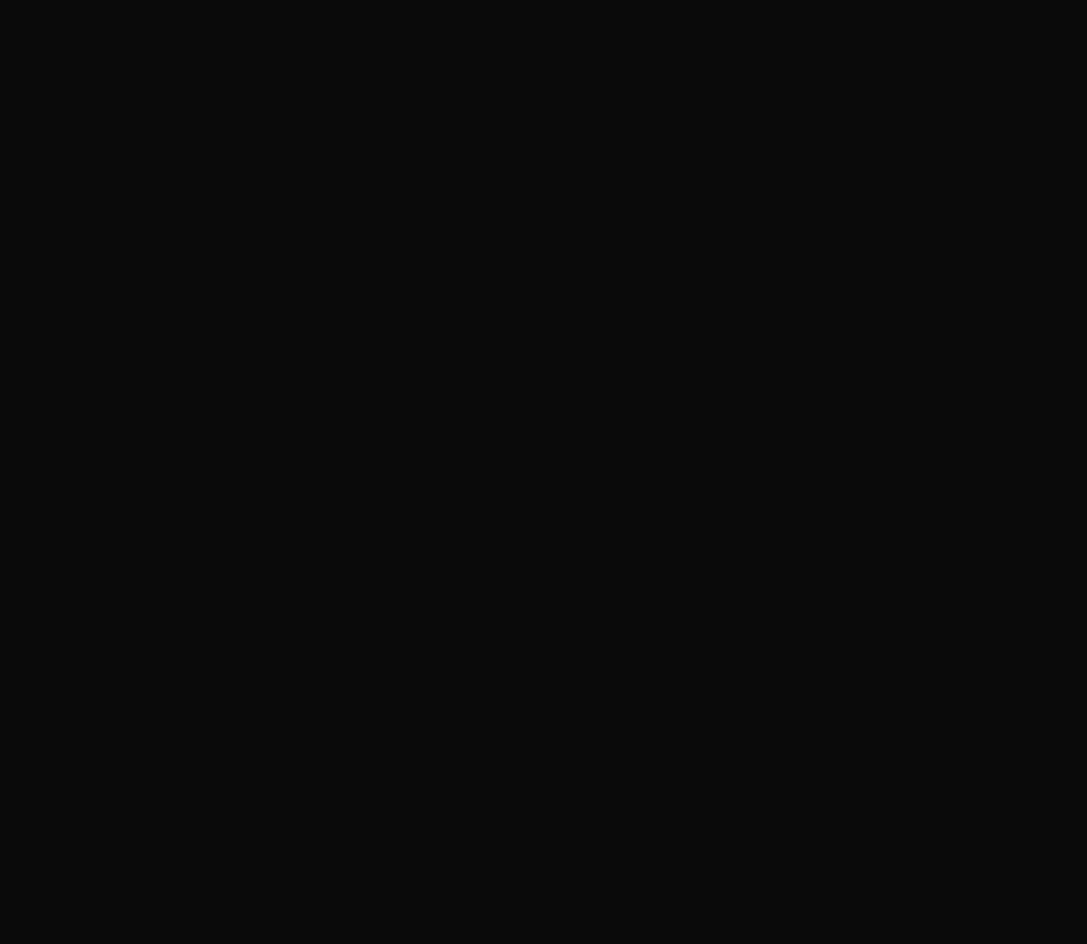
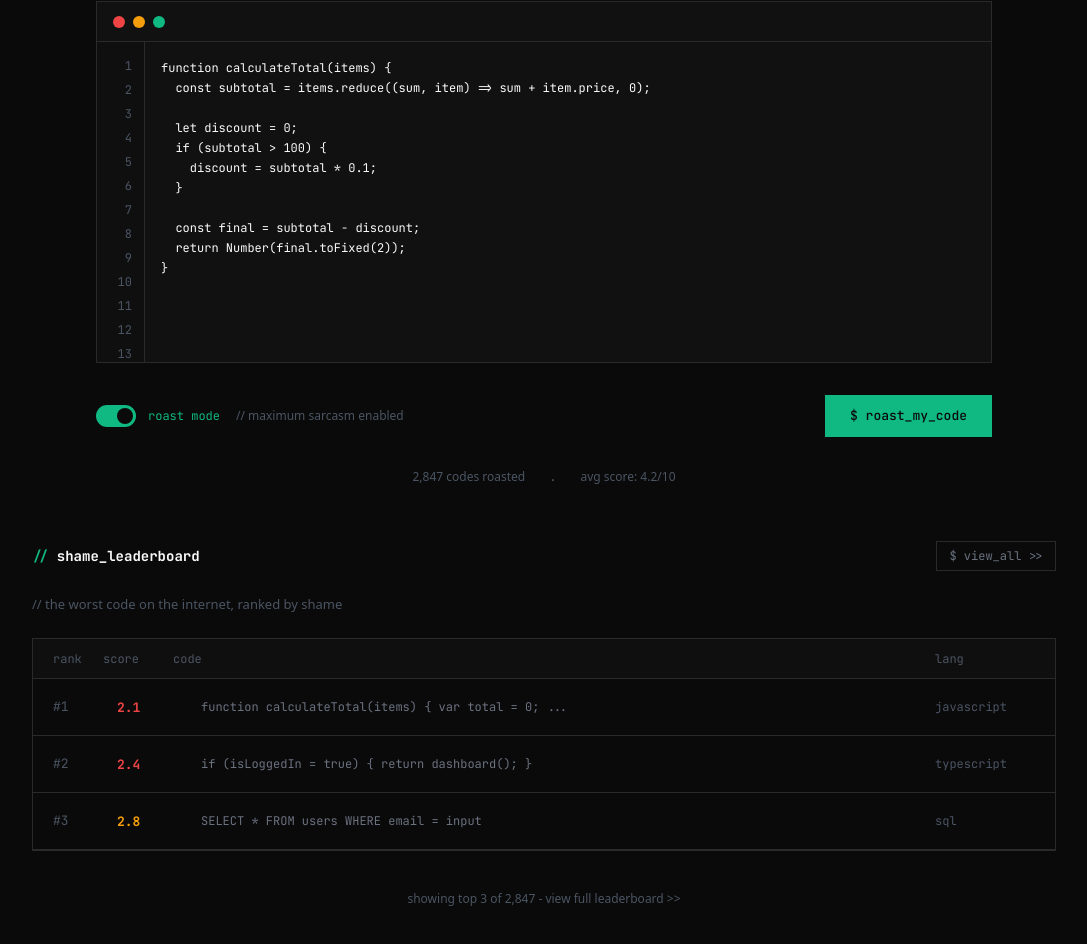
Before and after one commit to Brenobn/SavageCode, a Next.js app: page / in a window 1280 px wide. Shown: the part 240-1184 px from the top of the page, without its empty margins (96-1183 px from the left). Before the commit the page ends 800 px from the top, so only its background shows below. Built offline with nearby package versions, Linux system fonts and the light colour scheme.

Commit message:
feat(app): build home hero and leaderboard

```diff
--- a/src/app/page.tsx
+++ b/src/app/page.tsx
@@ -1,3 +1,121 @@
+import {
+  Button,
+  CodeEditor,
+  SectionTitle,
+  TableRow,
+  Toggle,
+} from "@/components/ui";
+
+const codeSample = [
+  "function calculateTotal(items) {",
+  "  const subtotal = items.reduce((sum, item) => sum + item.price, 0);",
+  "",
+  "  let discount = 0;",
+  "  if (subtotal > 100) {",
+  "    discount = subtotal * 0.1;",
+  "  }",
+  "",
+  "  const final = subtotal - discount;",
+  "  return Number(final.toFixed(2));",
+  "}",
+].join("\n");
+
+const leaderboardRows = [
+  {
+    rank: "#1",
+    score: "2.1",
+    codePreview: "function calculateTotal(items) { var total = 0; ...",
+    language: "javascript",
+    scoreTone: "critical" as const,
+  },
+  {
+    rank: "#2",
+    score: "2.4",
+    codePreview: "if (isLoggedIn = true) { return dashboard(); }",
+    language: "typescript",
+    scoreTone: "critical" as const,
+  },
+  {
+    rank: "#3",
+    score: "2.8",
+    codePreview: "SELECT * FROM users WHERE email = input",
+    language: "sql",
+    scoreTone: "warning" as const,
+  },
+];
+
 export default function Home() {
-  return <main></main>;
+  return (
+    <main className="bg-bg-page text-text-primary">
+      <div className="mx-auto w-full max-w-6xl px-10 pt-20 pb-0">
+        <section className="mx-auto flex w-full max-w-4xl flex-col gap-8">
+          <div className="flex flex-col gap-3">
+            <h1 className="flex items-center gap-3 font-mono text-4xl font-bold">
+              <span className="text-accent-green">$</span>
+              <span>paste your code. get roasted.</span>
+            </h1>
+            <p className="font-sans text-sm text-text-secondary">
+              {
+                "// drop your code below and we'll rate it - brutally honest or full roast mode"
+              }
+            </p>
+          </div>
+
+          <CodeEditor defaultValue={codeSample} />
+
+          <div className="flex items-center justify-between">
+            <div className="flex items-center gap-4">
+              <Toggle defaultChecked label="roast mode" />
+              <span className="font-sans text-xs text-text-tertiary">
+                {"// maximum sarcasm enabled"}
+              </span>
+            </div>
+
+            <Button variant="primary">$ roast_my_code</Button>
+          </div>
+
+          <div className="flex items-center justify-center gap-6 pb-14 font-sans text-xs text-text-tertiary">
+            <span>2,847 codes roasted</span>
+            <span className="font-mono">.</span>
+            <span>avg score: 4.2/10</span>
+          </div>
+        </section>
+
+        <section className="mx-auto flex w-full max-w-5xl flex-col gap-6 pb-16">
+          <div className="flex items-center justify-between">
+            <SectionTitle label="shame_leaderboard" />
+            <Button variant="link">$ view_all &gt;&gt;</Button>
+          </div>
+
+          <p className="font-sans text-[13px] text-text-tertiary">
+            {"// the worst code on the internet, ranked by shame"}
+          </p>
+
+          <div className="border border-border-primary">
+            <div className="flex h-10 items-center border-b border-border-primary bg-bg-surface px-5 font-mono text-xs text-text-tertiary">
+              <div className="w-12.5">rank</div>
+              <div className="w-17.5">score</div>
+              <div className="flex-1">code</div>
+              <div className="w-25">lang</div>
+            </div>
+
+            {leaderboardRows.map((row) => (
+              <TableRow
+                codePreview={row.codePreview}
+                key={row.rank}
+                language={row.language}
+                rank={row.rank}
+                score={row.score}
+                scoreTone={row.scoreTone}
+              />
+            ))}
+          </div>
+
+          <div className="flex justify-center py-4 font-sans text-xs text-text-tertiary">
+            <span>showing top 3 of 2,847 - view full leaderboard &gt;&gt;</span>
+          </div>
+        </section>
+      </div>
+    </main>
+  );
 }
```
